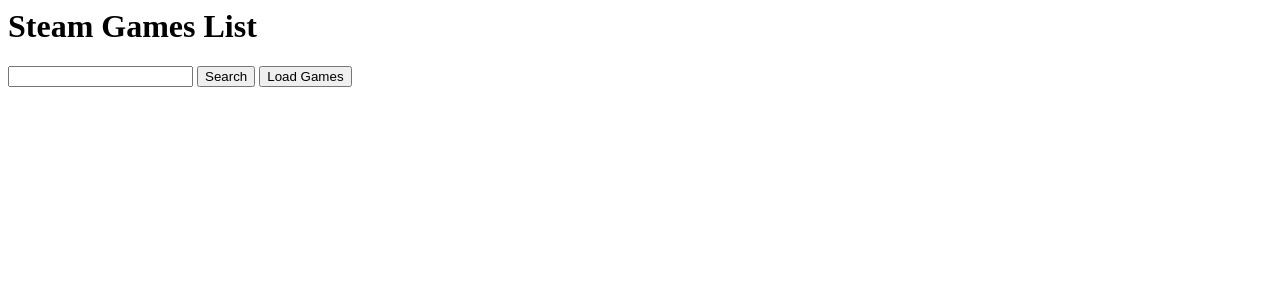
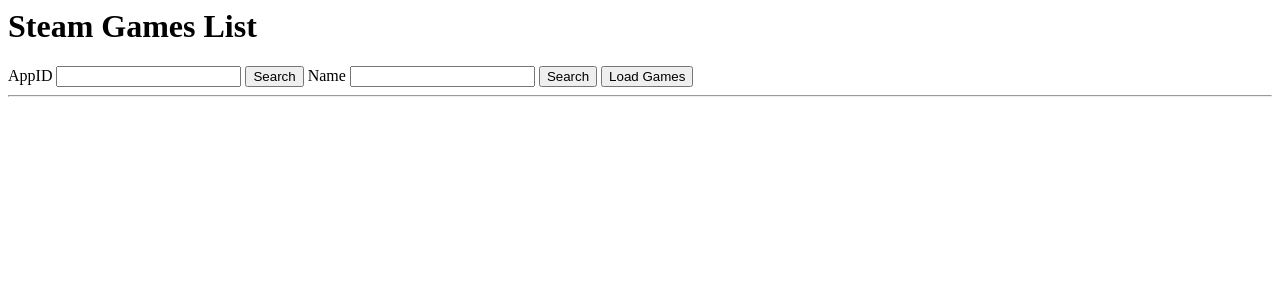
Before and after one commit to ReinDC/STADVDB-MCO2, a Node project: template views/games.hbs in a window 1280 px wide. Shown: the top 300 px of the page. Run offline with Node 20 templates, Linux system fonts and the light colour scheme; the template is opened without the code that fills it: most values are stand-ins (such as "Sample title", 1, 10 or a date in 2020).

Commit message:
css update

```diff
--- /dev/null
+++ b/public/css/games.css
@@ -0,0 +1,20 @@
+/* Table Styling */
+table {
+    width: 100%;
+    border-collapse: collapse;
+    margin-top: 20px;
+}
+
+th, td {
+    padding: 10px;
+    text-align: center;
+    border: 1px solid #ddd;
+}
+
+th {
+    background-color: #f2f2f2;
+}
+
+tr:hover {
+    background-color: #f5f5f5;
+}
--- a/public/js/game.js
+++ b/public/js/game.js
@@ -14,30 +14,25 @@
             return;
         }
 
-        // let output = '<ul>';
-        // games.forEach(game => {
-        //     // Ensure 'Name' and 'Genres' match the properties from your database
-        //     output += `<li>${game.Name} - ${game.Genres}</li>`;
-        // });
-        // output += '</ul>';
+        // Create table structure
+        let output = '<table>';
+        output += '<tr><th>Edit</th><th>AppID</th><th>Title</th><th>Genre</th><th>Developers</th></tr>';
 
-        let output = '<table>';
-        output += '<tr><th></th><th>AppID</th><th>Title</th><th>Genre</th></th><th>Developers</th></tr>';
         games.forEach(game => {
             // Ensure 'Name' and 'Genres' match the properties from your database
             output +=
             `   <tr>
-                    <td><button onclick="">Edit</button></td>
-                    <td style= "text-align:center; padding: 10px;">${game.AppID}</td>
-                    <td style= "text-align:center; padding: 10px;">${game.Name}</td>
-                    <td style= "text-align:center; padding: 10px;">${game.Genres}</td>
-                    <td style= "text-align:center; padding: 10px;">${game.Developers}</td>
+                <td><button onclick="editGame(${game.AppID})">Edit</button></td>
+                <td style="text-align:center; padding: 10px;">${game.AppID}</td>
+                <td style="text-align:center; padding: 10px;">${game.Name}</td>
+                <td style="text-align:center; padding: 10px;">${game.Genres}</td>
+                <td style="text-align:center; padding: 10px;">${game.Developers}</td>
                 </tr>`;
         });
+
         output += '</table>';
+        document.getElementById('gamesList').innerHTML = output;
 
-        document.getElementById('gamesList').innerHTML = output;
-        // document.getElementById('gamesList').innerHTML = output;
     } catch (error) {
         console.error('Error fetching games:', error);
         document.getElementById('gamesList').innerHTML = '<p>Failed to fetch games. Please try again later.</p>';
@@ -93,3 +88,66 @@
         document.getElementById('gamesList').innerHTML = '<p>Failed to fetch games. Please try again later.</p>';
     }
 }
+
+async function AppIDSearch() {
+    const searchValue = document.getElementById('appId_search').value.trim(); // Get the value from the search input and trim whitespace
+    if (!searchValue) {
+        document.getElementById('gamesList').innerHTML = "<p>Please enter an AppID to search.</p>";
+        return;
+    }
+
+    const url = `/search/appID?AppId=${encodeURIComponent(searchValue)}`;
+    document.getElementById('gamesList').innerHTML = ""; // Clear previous results
+
+    try {
+        const response = await fetch(url);
+
+        if (!response.ok) {
+            throw new Error(`Error: ${response.statusText}`);
+        }
+
+        const games = await response.json();
+
+        if (games.length === 0) {
+            document.getElementById('gamesList').innerHTML = '<p>No game found with that AppID.</p>';
+            return;
+        }
+
+        let output = '<table>';
+        output += '<tr><th></th><th>AppID</th><th>Title</th><th>Genre</th><th>Developers</th></tr>'; // Fixed extra </th>
+
+        games.forEach(game => {
+            output += `
+                <tr>
+                    <td><button onclick="editGame(${game.AppID}, '${game.Name}')">Edit</button></td>
+                    <td style="text-align:center; padding: 10px;">${game.AppID}</td>
+                    <td style="text-align:center; padding: 10px;">${game.Name}</td>
+                    <td style="text-align:center; padding: 10px;">${game.Genres}</td>
+                    <td style="text-align:center; padding: 10px;">${game.Developers}</td>
+                </tr>
+            `;
+        });
+        output += '</table>';
+
+        document.getElementById('gamesList').innerHTML = output;
+
+    } catch (error) {
+        console.error('Error fetching games:', error);
+        document.getElementById('gamesList').innerHTML = '<p>Failed to fetch games. Please try again later.</p>';
+    }
+}
+
+function editGame(appId, name) {
+    const title = document.createElement('h3');
+
+    // Set the text content of the <p> element
+    title.textContent = "Edit details of " + name;
+
+    const input = document.createElement('input');
+    input.type = 'text'; // or 'number', 'password', etc.
+    input.name = 'gameTitle'; // Set any other attributes as needed
+    input.placeholder = 'Enter game title';
+
+    document.getElementById('edit-area').appendChild(title);
+    document.getElementById('edit-area').appendChild(input); // Append it to a parent element
+}
--- a/src/routes/indexRouter.js
+++ b/src/routes/indexRouter.js
@@ -17,6 +17,7 @@
 router.get('/', gameController.getFrontPage)
 router.get('/games', gameController.getGames);
 router.get('/search/games', gameController.searchGames);
+
 router.post('/recover', gameController.recoverNode);
 
 module.exports = router;
--- a/views/games.hbs
+++ b/views/games.hbs
@@ -1,8 +1,20 @@
 <h1>Steam Games List</h1>
-<label for="game_search"></label>
+<link rel="stylesheet" href="./css/games.css">
+<label for="game_search">AppID</label>
+
+<input type="text" name="appId_search" id="appId_search">
+<button onclick="AppIDSearch()">Search</button>
+
+<label for="game_search">Name</label>
+
 <input type="text" name="game_search" id="search">
 <button onclick="gameSearch()">Search</button>
+
 <button onclick="getGames()">Load Games</button>
+<hr>
+<div id="edit-area"></div>
+
+
 <div id="gamesList"></div>
 
 
```
Also changed, not shown: src/controllers/controller.js (+24 -28 lines). Lines whose indentation alone changed are shown as unchanged.
